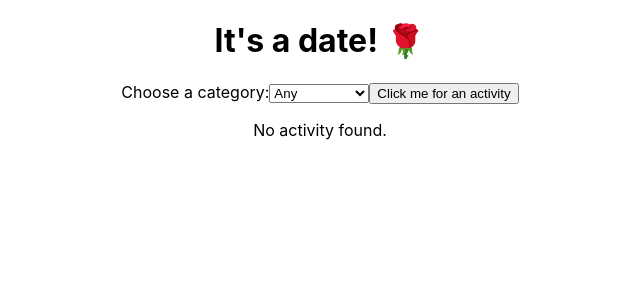
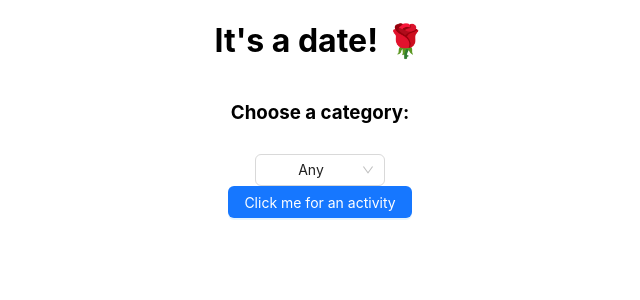
Before and after one commit to laurapham1/its-a-date, a React (Create React App) app: page / in a window 1280 px wide. Shown: the top 300 px of the page, without its empty margins (320-960 px from the left). Built offline with nearby package versions, Linux system fonts and the light colour scheme.

Commit message:
integrate antd

```diff
--- a/src/App.css
+++ b/src/App.css
@@ -1,5 +1,8 @@
 .App {
   text-align: center;
+  display: flex;
+  flex-direction: column;
+  align-items: center;
 }
 
 .App-logo {
@@ -28,6 +31,13 @@
   color: #61dafb;
 }
 
+.category-section {
+  display: flex;
+  flex-direction: column;
+  align-items: center;
+  gap: 12px;
+}
+
 @keyframes App-logo-spin {
   from {
     transform: rotate(0deg);
--- a/src/App.js
+++ b/src/App.js
@@ -1,5 +1,6 @@
 import { useState } from "react";
 import dateIdeas from "./dateIdeas.json";
+import { Button, Select } from "antd";
 import "./App.css";
 
 const dateCategories = [
@@ -34,7 +35,7 @@ function App() {
 
   const content = () => {
     if (loading) return <p>Loading...</p>;
-    if (!activity) return <p>No activity found.</p>;
+    if (!activity) return;
 
     return (
       <>
@@ -46,18 +47,22 @@ function App() {
   return (
     <div className="App">
       <h1>It's a date! 🌹</h1>
-      <label htmlFor="category">Choose a category:</label>
-      <select
+      <div className="category-section">
+        <h3>Choose a category:</h3>
+        <Select
           className="select"
-        onChange={(e) => setCategory(e.target.value)}
+          onChange={(value) => setCategory(value)}
           value={category}
+          defaultValue=""
+          style={{ width: 130 }}
         >
           <option value="">Any</option>
           {dateCategories.map((category) => (
-          <option value={category}>{category}</option>
+            <Select.Option value={category}>{category}</Select.Option>
           ))}
-      </select>
-      <button onClick={handleClick}>Click me for an activity</button>
+        </Select>
+      </div>
+      <Button type="primary" onClick={handleClick}>Click me for an activity</Button>
       <div className="content">{content()}</div>
     </div>
   );
```
Lines whose indentation alone changed are shown as unchanged.
